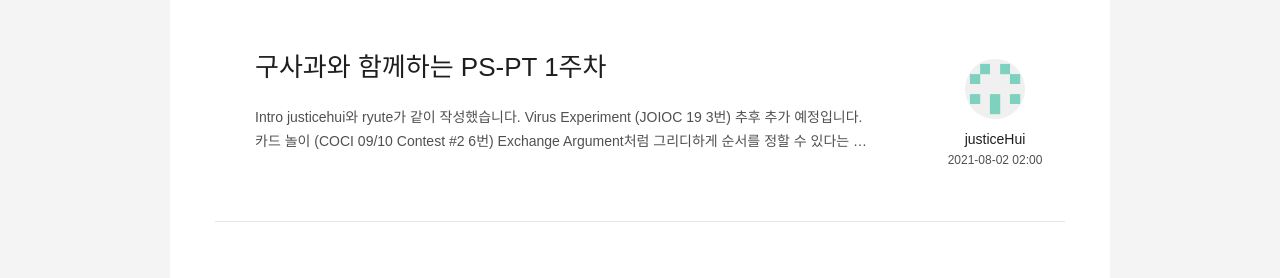
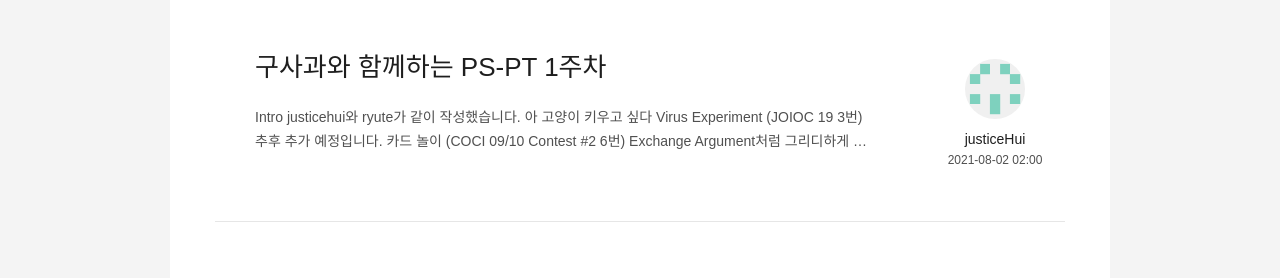
Before and after one commit to algoshitpo/algoshitpo.github.io, a Jekyll site: the page built from _authors/justiceHui.md, in a window 1280 px wide. Shown: the part 448-726 px from the top of the page. Built offline with Jekyll 4.4.1, drawn with Linux system fonts in a browser that asks for light colours; some web fonts are replaced; formulas are drawn with MathJax 3.

Commit message:
Update and rename 2021-08-02-koopspt1.MD to 2021-08-02-koopspt1.md

```diff
--- a/_posts/2021-08-02-koopspt1.MD
+++ b/_posts/2021-08-02-koopspt1.md
@@ -10,7 +10,7 @@
 
 #### Intro
 
-justicehui와 ryute가 같이 작성했습니다.
+justicehui와 ryute가 같이 작성했습니다. 아 고양이 키우고 싶다
 
 ### Virus Experiment (JOIOC 19 3번)
 
@@ -93,7 +93,7 @@
 
 $1 \dots i-1$과의 간선은 어떻게 찾아야 할까요? 현재 카멜레온의 색깔을 모르므로 Subtask 4와 같이 해결하기는 힘듭니다. 그러나 카멜레온의 성별을 임의로 지정해(이분 그래프를 만들어) 유지하고 있으므로, 이분 그래프의 각 부분 자체는 Subtask 4와 같이 서로 성별이 같습니다. 따라서 두 부분에 대해 모두 Subtask 4와 같은 방법을 수행할 수 있습니다.
 
-다만 문제는, **우리가 관리하고 있는 이분 그래프가 연결 그래프가 아닐 수 있기 때문에 **두 부분에 간선이 **나뉘어** 들어갈 수 있다는 뜻입니다. 이로 인해 처리해주어야 하는 첫 번째 포인트는 쿼리 개수를 낭비하지 않기 위해 각 부분에 추가할 간선이 존재하는지를 미리 확인해주어야 한다는 점입니다. 두 번째 포인트는 색깔의 파괴입니다. 요약하면 아래 그림과 같습니다.
+다만 문제는, **우리가 관리하고 있는 이분 그래프가 연결 그래프가 아닐 수 있기 때문에** 두 부분에 간선이 **나뉘어** 들어갈 수 있다는 뜻입니다. 이로 인해 처리해주어야 하는 첫 번째 포인트는 쿼리 개수를 낭비하지 않기 위해 각 부분에 추가할 간선이 존재하는지를 미리 확인해주어야 한다는 점입니다. 두 번째 포인트는 색깔의 파괴입니다. 요약하면 아래 그림과 같습니다.
 
 ![](https://algoshitpo.github.io/files/chameleon-1.png)
 
```
Also changed, not shown: other parts of _posts/2021-08-02-koopspt1.md (+1 -1 lines).
